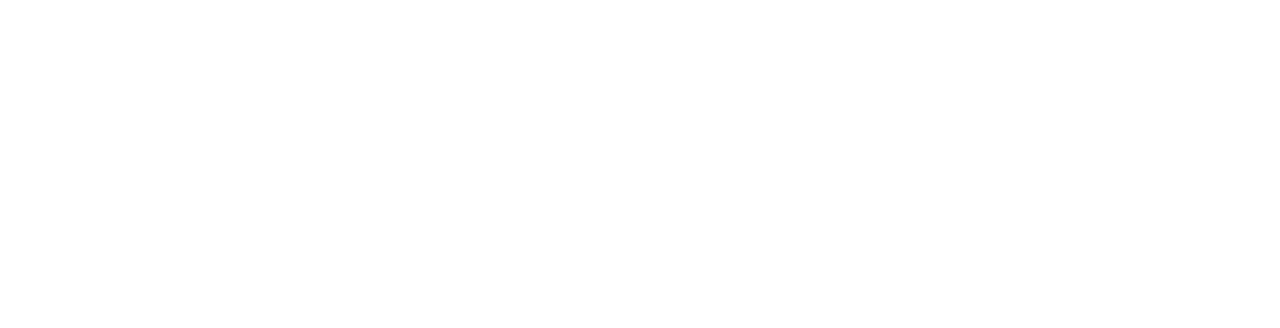
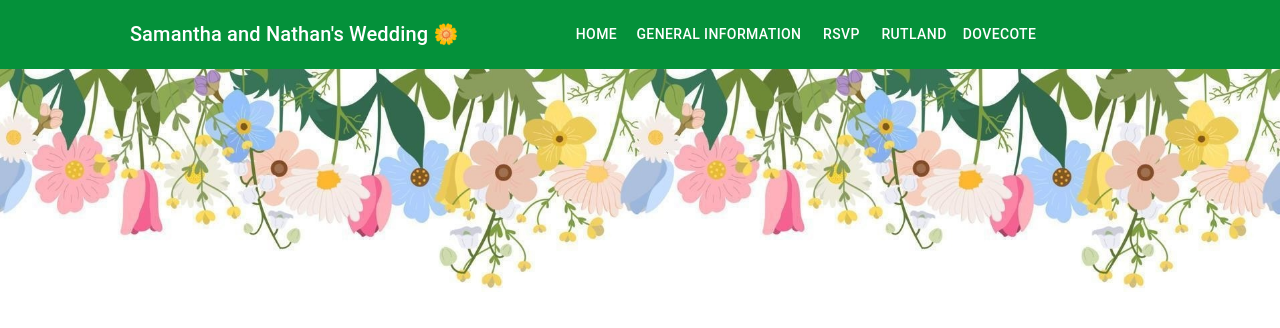
Before and after one commit to naathanbrown/wedding, a React (Create React App) app: page /info in a window 1280 px wide. Before the commit this address had no page. Shown: the top 328 px of the page. Built offline with nearby package versions, Linux system fonts and the light colour scheme.

Commit message:
start all other pages

```diff
--- a/src/components/navbar.tsx
+++ b/src/components/navbar.tsx
@@ -17,7 +17,8 @@
   const navigate = useNavigate();
   const userType = localStorage.getItem("guest_type");
   const pages = [
-    { name: "The Day", path: "/" },
+    { name: "Home", path: "/" },
+    { name: "General Information", path: "/info" },
     { name: "RSVP", path: "/rsvp" },
     { name: "Rutland", path: "/rutland" },
     { name: "Dovecote", path: "/dovecote" },
@@ -44,7 +45,7 @@
       <Container maxWidth="xl">
         <Toolbar disableGutters>
           <Typography variant="h6" component="div" sx={{ flexGrow: 1 }}>
-            Samantha and Nathan's Wedding
+            Samantha and Nathan's Wedding &#127804;
           </Typography>
           <Box sx={{ flexGrow: 1, display: { xs: "flex", md: "none" } }}>
             <IconButton
--- a/src/index.tsx
+++ b/src/index.tsx
@@ -1,8 +1,11 @@
 import ReactDOM from "react-dom/client";
 import { BrowserRouter, Route, Routes } from "react-router";
 import "./index.css";
+import Dovecote from "./pages/dovecote/dovecote";
 import Home from "./pages/home/Home";
+import Info from "./pages/info/info";
 import RSVP from "./pages/rsvp/rsvp";
+import Rutland from "./pages/rutland/rutland";
 import reportWebVitals from "./reportWebVitals";
 
 let queryStringParam = window.location.href.split("guest=")[1];
@@ -20,7 +23,10 @@
   <BrowserRouter>
     <Routes>
       <Route path="/" element={<Home />} />
+      <Route path="/info" element={<Info />} />
       <Route path="/rsvp" element={<RSVP />} />
+      <Route path="/dovecote" element={<Dovecote />} />
+      <Route path="/rutland" element={<Rutland />} />
     </Routes>
   </BrowserRouter>
 );
--- /dev/null
+++ b/src/pages/dovecote/dovecote.tsx
@@ -0,0 +1,14 @@
+import { Navbar } from "../../components/navbar";
+
+export const Dovecote = () => {
+  return (
+    <div className="App">
+      <Navbar />
+      <div className="image-container">
+        <img id="header-image" src="floral_header4.jpg" alt="flowers" />
+      </div>
+    </div>
+  );
+};
+
+export default Dovecote;
--- /dev/null
+++ b/src/pages/info/info.css
@@ -0,0 +1,3 @@
+.image-container img{
+    width: 100%;
+  }
--- /dev/null
+++ b/src/pages/info/info.tsx
@@ -0,0 +1,15 @@
+import { Navbar } from "../../components/navbar";
+import "./info.css";
+
+export const Info = () => {
+  return (
+    <div className="App">
+      <Navbar />
+      <div className="image-container">
+        <img id="header-image" src="floral_header4.jpg" alt="flowers" />
+      </div>
+    </div>
+  );
+};
+
+export default Info;
--- /dev/null
+++ b/src/pages/rsvp/rsvp.css
@@ -0,0 +1,3 @@
+#rsvp-container {
+    margin-top: 2%;
+}
--- a/src/pages/rsvp/rsvp.tsx
+++ b/src/pages/rsvp/rsvp.tsx
@@ -17,6 +17,9 @@
   return (
     <div className="App">
       <Navbar />
+      <div className="image-container">
+        <img id="header-image" src="floral_header4.jpg" alt="flowers" />
+      </div>
       {displayMessage === "success" && (
         <Alert severity="success">
           Your RSVP was successful, we look forward to seeing you on the day!
@@ -29,7 +32,7 @@
         </Alert>
       )}
       {!loading && (
-        <div>
+        <div id="rsvp-container">
           {userType === "all" ? (
             <AllRsvp
               updateDisplayMessage={updateDisplayMessage}
--- /dev/null
+++ b/src/pages/rutland/rutland.tsx
@@ -0,0 +1,14 @@
+import { Navbar } from "../../components/navbar";
+
+export const Rutland = () => {
+  return (
+    <div className="App">
+      <Navbar />
+      <div className="image-container">
+        <img id="header-image" src="floral_header4.jpg" alt="flowers" />
+      </div>
+    </div>
+  );
+};
+
+export default Rutland;
```
